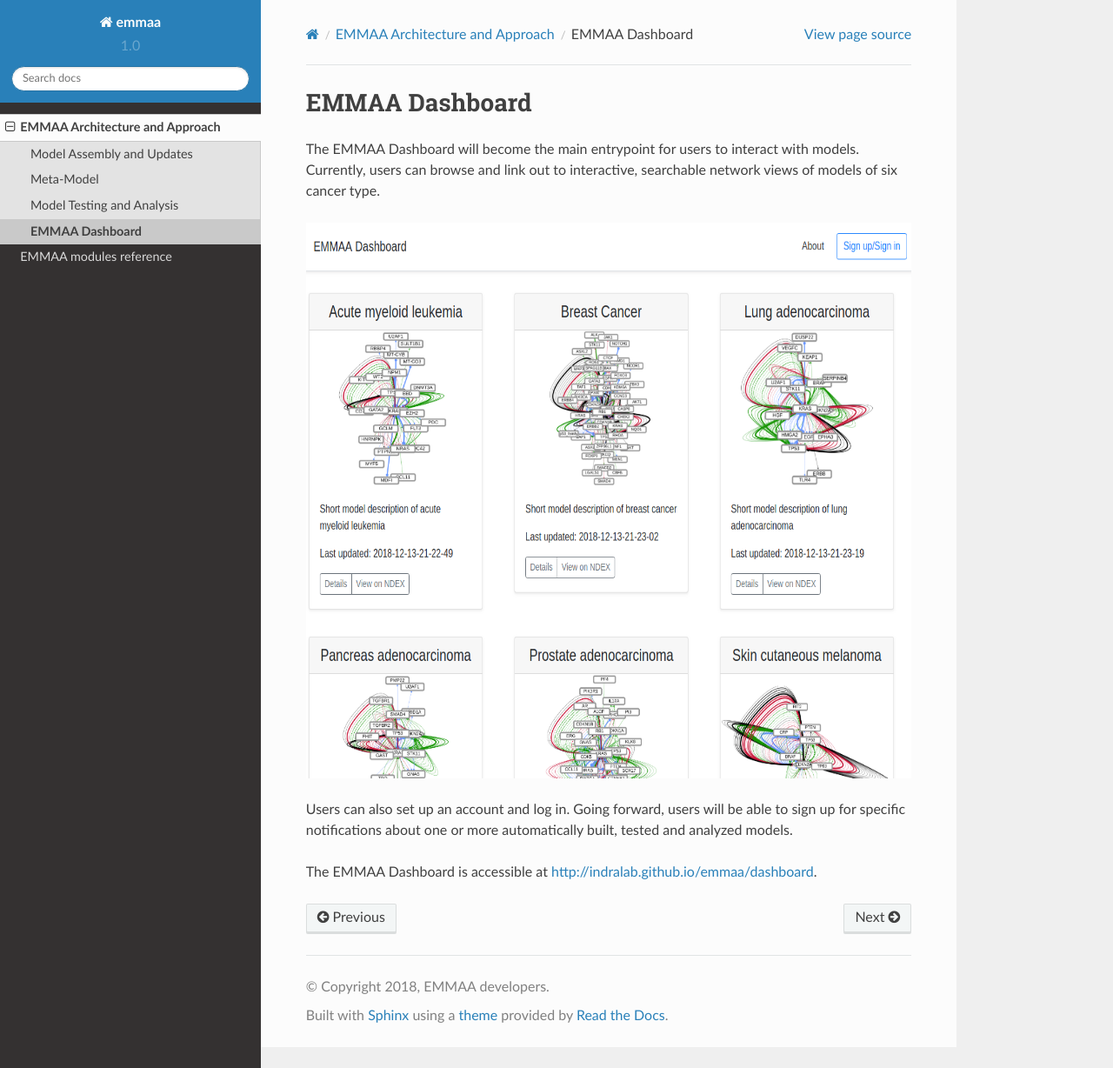
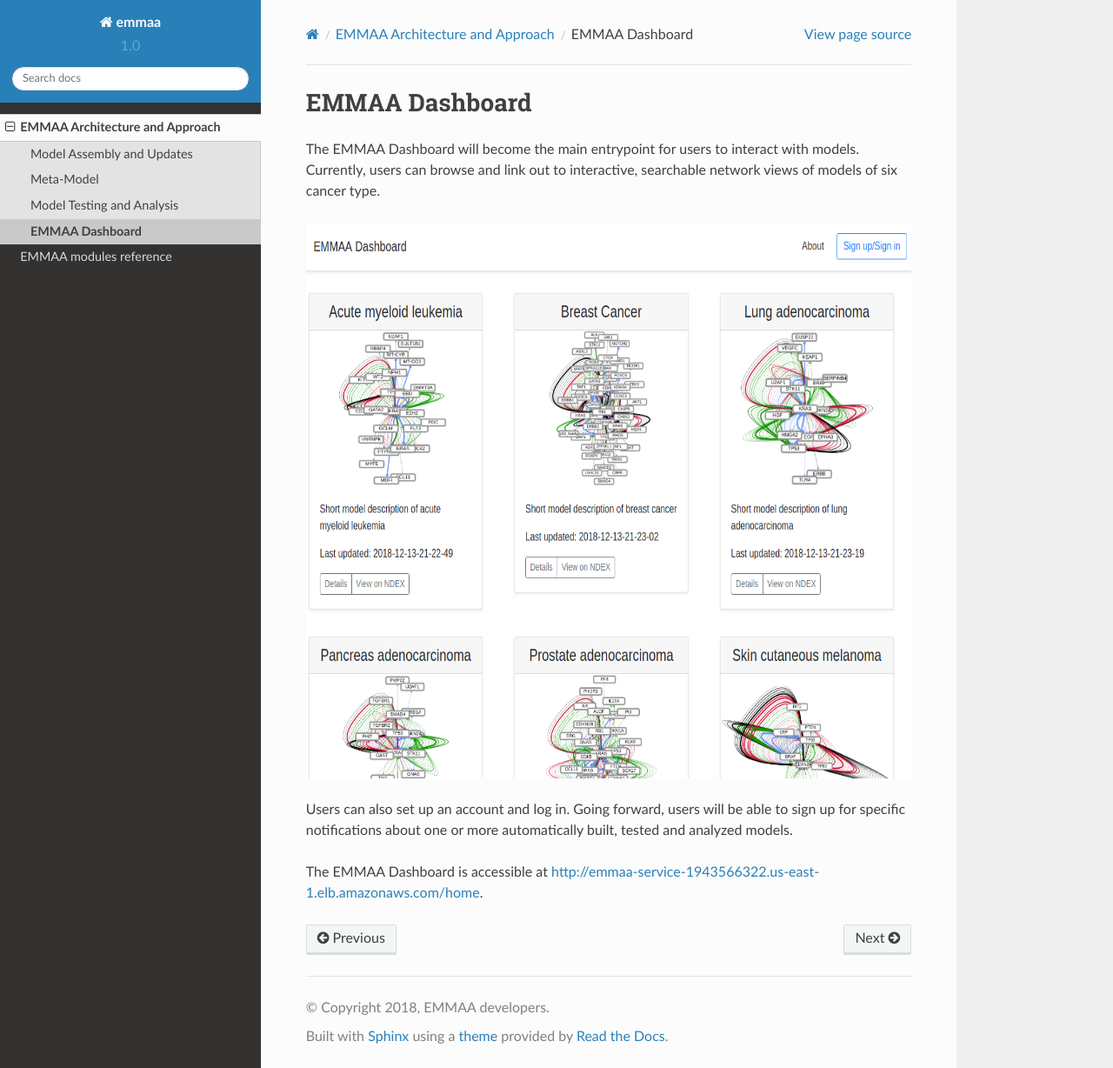
Before and after one commit to gyorilab/emmaa, a Sphinx documentation site: the page built from doc/architecture/dashboard.rst, in a window 1280 px wide and 1228 px high. Shown: the whole window at 87% size. Built offline with Sphinx 7.4.7 and the Read the Docs theme 2.0.0, drawn with Linux system fonts in a browser that asks for light colours; some of the changed lines change nothing that is shown.

Commit message:
Update link to dashboard

```diff
--- a/doc/architecture/dashboard.rst
+++ b/doc/architecture/dashboard.rst
@@ -13,4 +13,4 @@
 built, tested and analyzed models.
 
 The EMMAA Dashboard is accessible at
-`http://indralab.github.io/emmaa/dashboard <http://indralab.github.io/emmaa/dashboard>`_.
+`http://emmaa-service-1943566322.us-east-1.elb.amazonaws.com/home <http://emmaa-service-1943566322.us-east-1.elb.amazonaws.com/home>`_.
```
